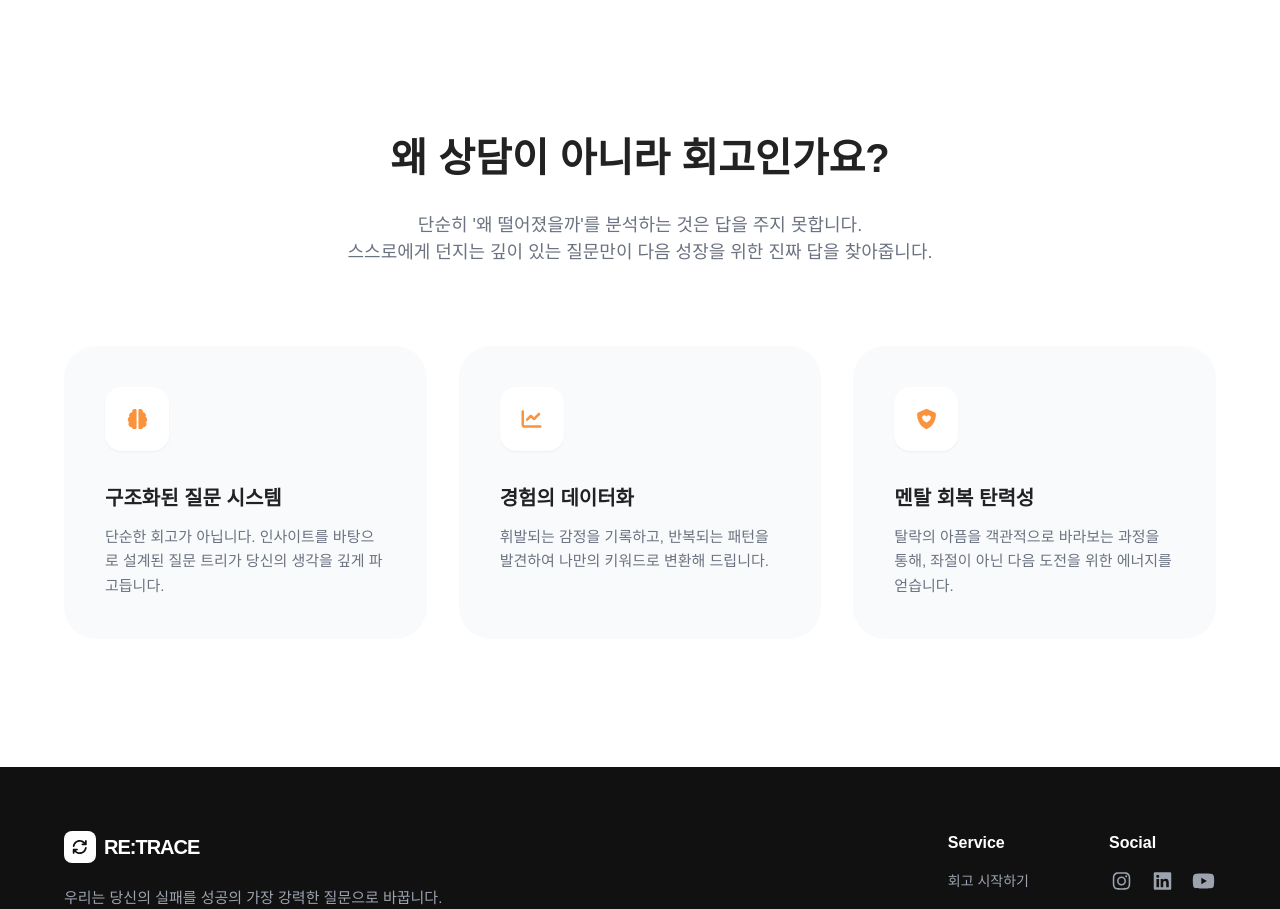
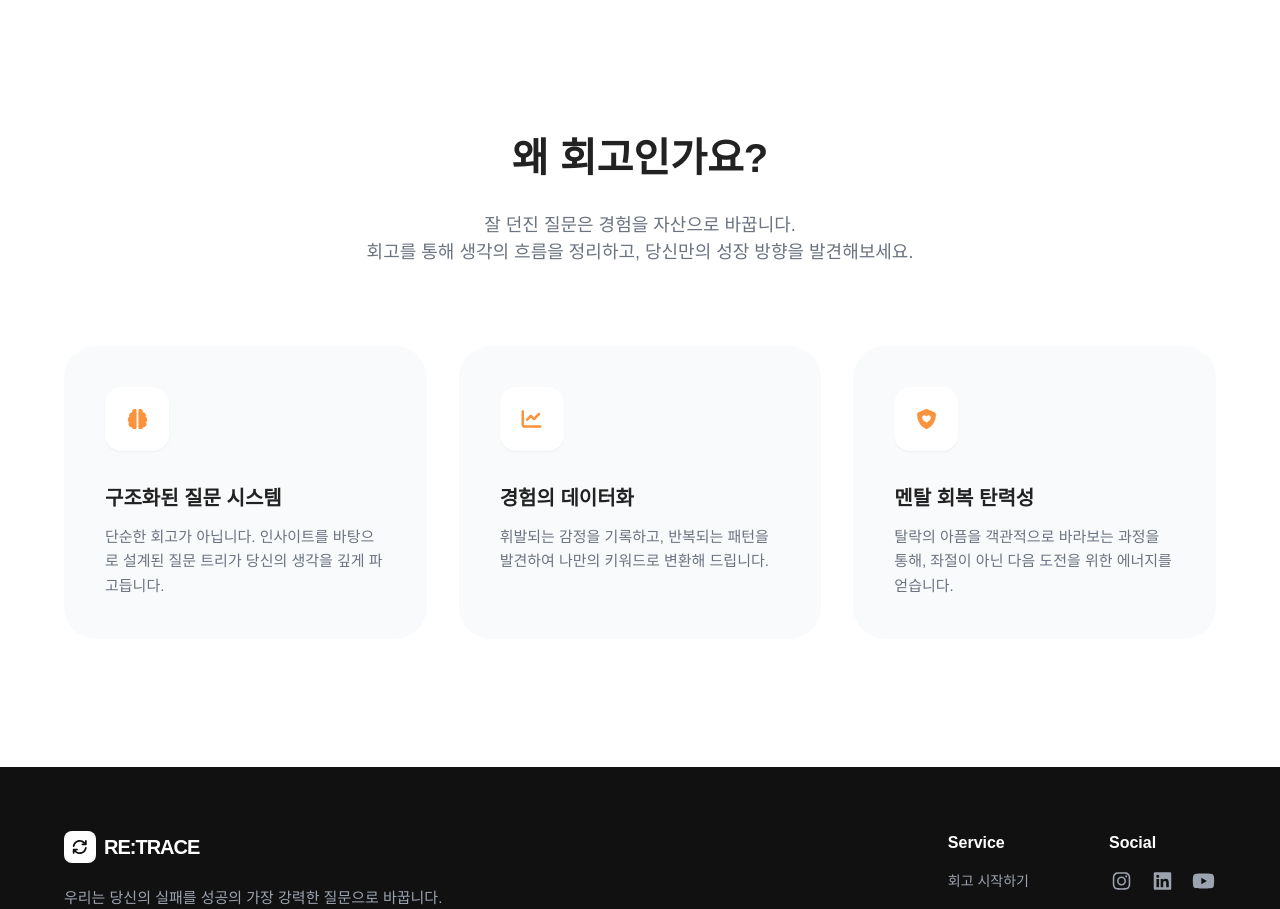
Before and after one commit to 2026-GDGoC-Hackathon-ONE-WAVE/onewave-frontend, a React (Vite) app: page / in a window 1280 px wide. Shown: the part 920-1829 px from the top of the page. Built offline with nearby package versions, Linux system fonts and the light colour scheme; a web font is replaced by a local one.

Commit message:
design: 랜딩페이지 텍스트 수정

```diff
--- a/src/pages/Landing.jsx
+++ b/src/pages/Landing.jsx
@@ -82,14 +82,14 @@ const Landing = () => {
           <div className="w-full max-w-[1200px] mx-auto px-6">
             <div className="flex flex-col items-center text-center gap-6 mb-20">
               <h2 className="text-[40px] font-black text-[#222222]">
-                왜 상담이 아니라 회고인가요?
+                왜 회고인가요?
               </h2>
 
               <p className="text-[18px] text-gray-500 max-w-[700px]">
-                단순히 '왜 떨어졌을까'를 분석하는 것은 답을 주지 못합니다.
+                잘 던진 질문은 경험을 자산으로 바꿉니다.
                 <br />
-                스스로에게 던지는 깊이 있는 질문만이 다음 성장을 위한 진짜 답을
-                찾아줍니다.
+                회고를 통해 생각의 흐름을 정리하고, 당신만의 성장 방향을
+                발견해보세요.
               </p>
             </div>
             <div className="grid grid-cols-3 gap-8">
```
